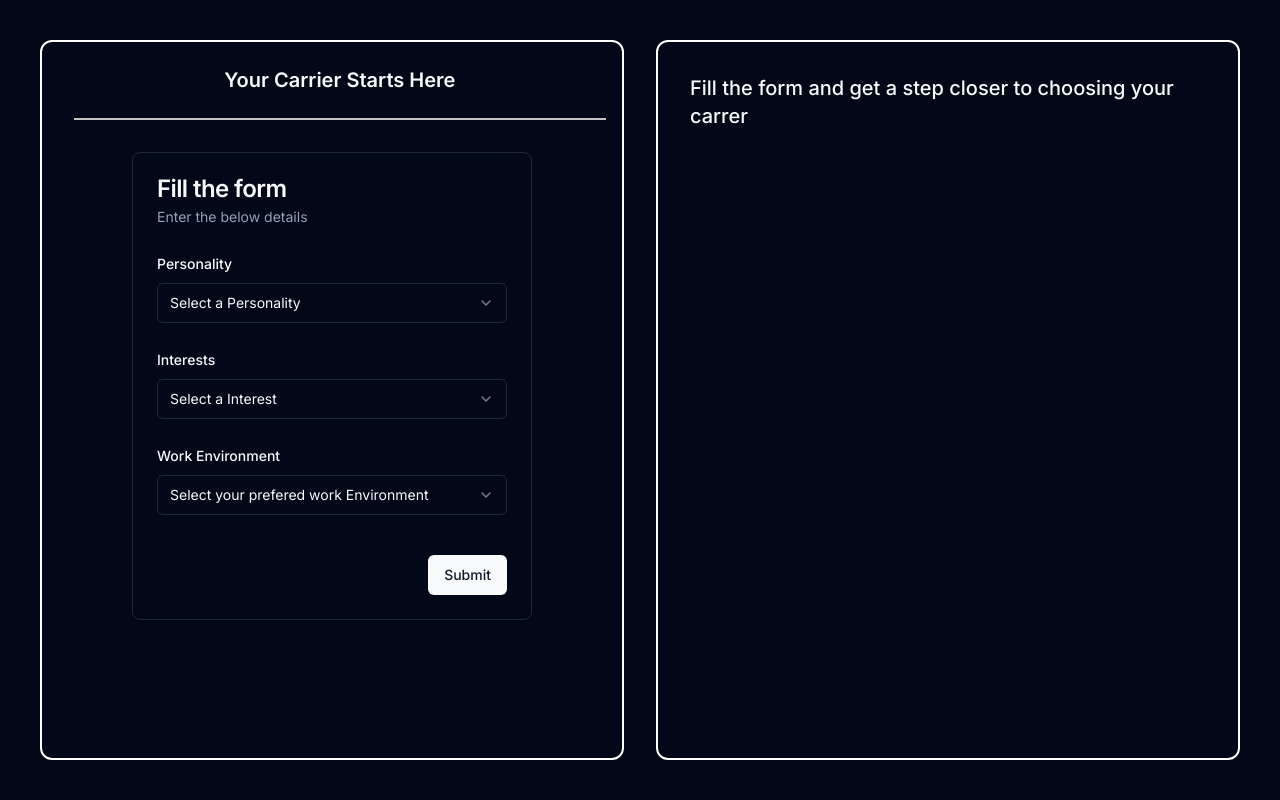
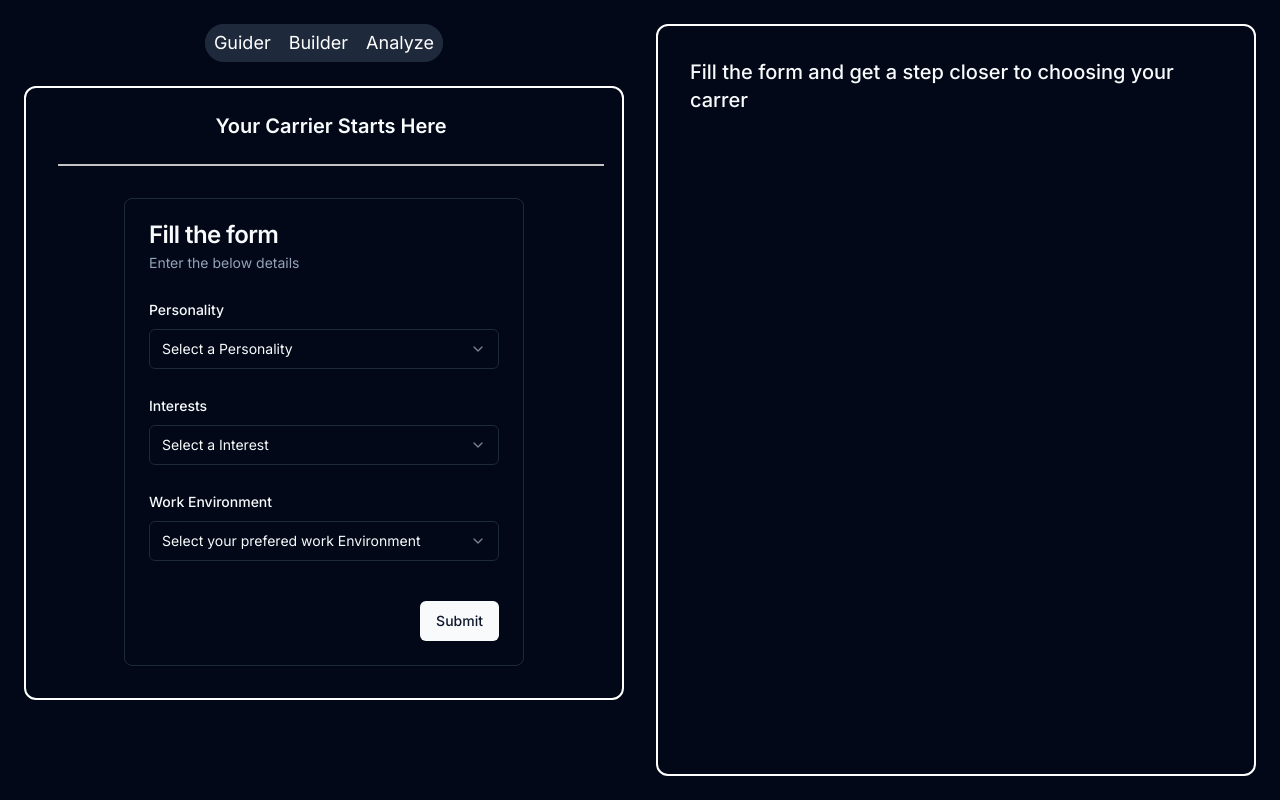
Before and after one commit to Anandprabhu530/Mirthly, a Next.js app: page /guider in a window 1280 px wide. Built offline with nearby package versions, Linux system fonts and the light colour scheme.

Commit message:
Nav changes

```diff
--- a/app/guider/page.tsx
+++ b/app/guider/page.tsx
@@ -1,6 +1,7 @@
 "use client";
 
 import { ComboboxAcd } from "@/components/ComboboxAcd";
+import Navbar from "@/components/Navbar";
 import * as Dialog from "@radix-ui/react-dialog";
 import { useState } from "react";
 
@@ -26,15 +27,20 @@ export default function Home() {
   };
 
   return (
-    <main className="lg:p-10 p-4 w-full h-screen">
-      <div className="flex flex-col lg:flex-row h-full gap-8">
-        <div className="border-2 rounded-xl border-white lg:h-full flex flex-col basis-1/2">
-          <div className="lg:mx-8 lg:py-6 flex justify-center items-center py-4 lg:w-11/12 w-full h-fit text-xl font-semibold border-b-[2px] border-[#c4c2c2]">
+    <main className="w-full h-screen">
+      <div className="flex flex-col lg:flex-row h-full gap-8 lg:p-6">
+        <div className="w-full h-full basis-1/2">
+          <div className="w-full pb-6 pt-6 lg:pt-0">
+        <Navbar/>
+        </div>
+        <div className="lg:border-2 rounded-xl lg:border-white lg:h-fit flex flex-col w-full">
+          <div className="lg:mx-8 lg:py-6 flex justify-center items-center lg:w-11/12 w-full h-fit text-xl font-semibold lg:border-b-[2px] lg:border-[#c4c2c2]">
             Your Carrier Starts Here
           </div>
-          <div className="lg:p-8 p-2">
+          <div className="lg:p-8 w-full">
             <ComboboxAcd setData={setData} />
           </div>
+        </div>
         </div>
         <div className="border-2 border-white flex basis-1/2 rounded-xl">
           {data.recommendations.length !== 0 ? (
--- a/app/resume/page.tsx
+++ b/app/resume/page.tsx
@@ -47,8 +47,9 @@ const Resume = () => {
     <main>
       <div>
         <div className="flex flex-col lg:flex-row lg:h-screen w-full">
-          <div className="lg:basis-1/2 h-fit lg:overflow-hidden w-full">
-          <Navbar/>
+          <div className="lg:basis-1/2 h-fit lg:overflow-hidden w-full pt-6">
+            <Navbar/>
+            <div className="w-full flex p-0 lg:hidden text-xl font-semibold justify-center items-center pt-6 lg:pt-0">Build Your Resume</div>
             <div className="w-full flex justify-center h-full pt-4">
               <Form_Builder data={data} setData={setData} setsubmitted={setsubmitted}/>
             </div>
--- a/components/ComboboxAcd.tsx
+++ b/components/ComboboxAcd.tsx
@@ -54,8 +54,8 @@ export function ComboboxAcd({ setData }) {
   };
 
   return (
-    <div className="flex justify-center">
-      <Card>
+    <div className="flex justify-center w-full">
+      <Card className="w-full lg:w-fit">
         <CardHeader>
           <CardTitle>Fill the form</CardTitle>
           <CardDescription>Enter the below details </CardDescription>
--- a/components/Navbar.tsx
+++ b/components/Navbar.tsx
@@ -1,9 +1,16 @@
+import Link from "next/link"
+
 const Navbar = () =>{
     return(
-        <div className="text-black w-full flex p-4 justify-center gap-6">
-            <div className="border hover:bg-white hover:text-black cursor-pointer border-white text-white p-2 rounded-xl">Guider</div>
-            <div className="border hover:bg-white hover:text-black cursor-pointer border-white text-white p-2 rounded-xl">Builder</div>
-            <div className="border hover:bg-white hover:text-black cursor-pointer border-white text-white p-2 rounded-xl">Analyze</div>
+        <div className="flex justify-center">
+            <div className=" w-fit bg-slate-800 rounded-full">
+                <div className="hidden lg:visible absolute text-white font-bold">Logo</div>
+                <div className="text-black w-fit flex justify-center ">
+                    <Link href="/guider" className="border hover:bg-white hover:text-black cursor-pointer text-lg text-white px-2 py-1 rounded-full">Guider</Link>
+                    <Link href="/resume" className="border hover:bg-white hover:text-black cursor-pointer text-lg text-white px-2 py-1 rounded-full">Builder</Link>
+                    <Link href="/analyze" className="border hover:bg-white hover:text-black cursor-pointer text-lg text-white px-2 py-1 rounded-full">Analyze</Link>
+                </div>
+            </div>
         </div>
     )
 }
```
